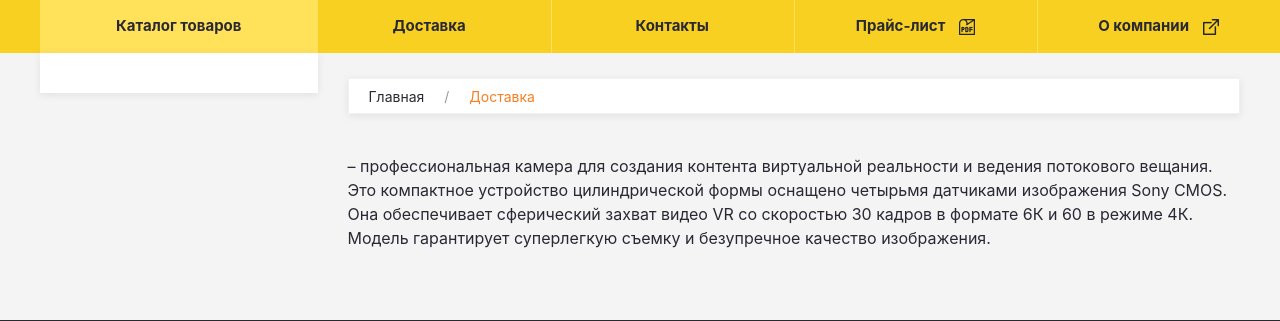
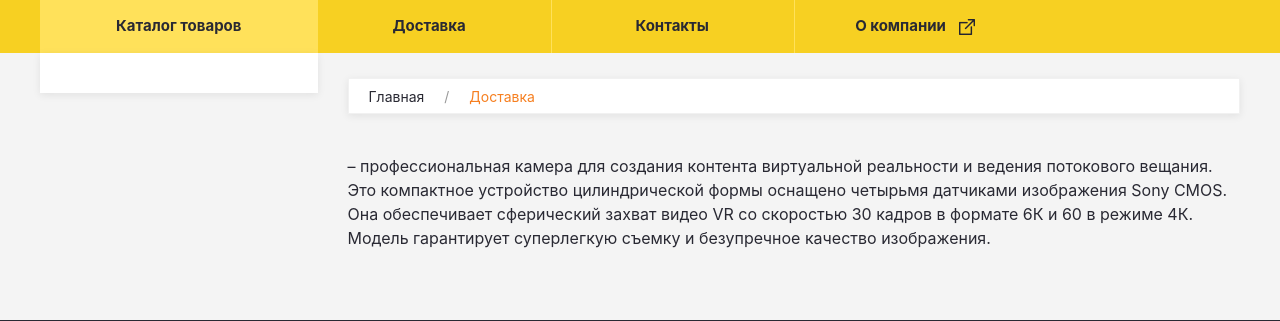
Before and after one commit to Nuskaiym/catalog, a Django app: page /contact in a window 1280 px wide. Shown: the part 60-381 px from the top of the page. Run offline with Django 3.2, Linux system fonts and the light colour scheme; data that the repository does not hold is empty; some libraries are stand-ins or nearby versions.

Commit message:
Update header.html

```diff
--- a/templates/header.html
+++ b/templates/header.html
@@ -43,13 +43,9 @@
                             Контакты
                         </a>
                     </div>
+
                     <div>
-                        <a href="http://atehsys.kg/doc/price.pdf" target="_blank" class="nmnav">
-                            Прайс-лист <img src="{% static 'img/pdf.png' %}" class="uk-margin-small-left" width="16">
-                        </a>
-                    </div>
-                    <div>
-                        <a href="http://atehsys.kg" target="_blank" class="nmnav">
+                        <a href="https://www.rohsfashion.com/" target="_blank" class="nmnav">
                             О компании <img src="{% static 'img/out.png' %}" class="uk-margin-small-left" width="16">
                         </a>
                     </div>
```
